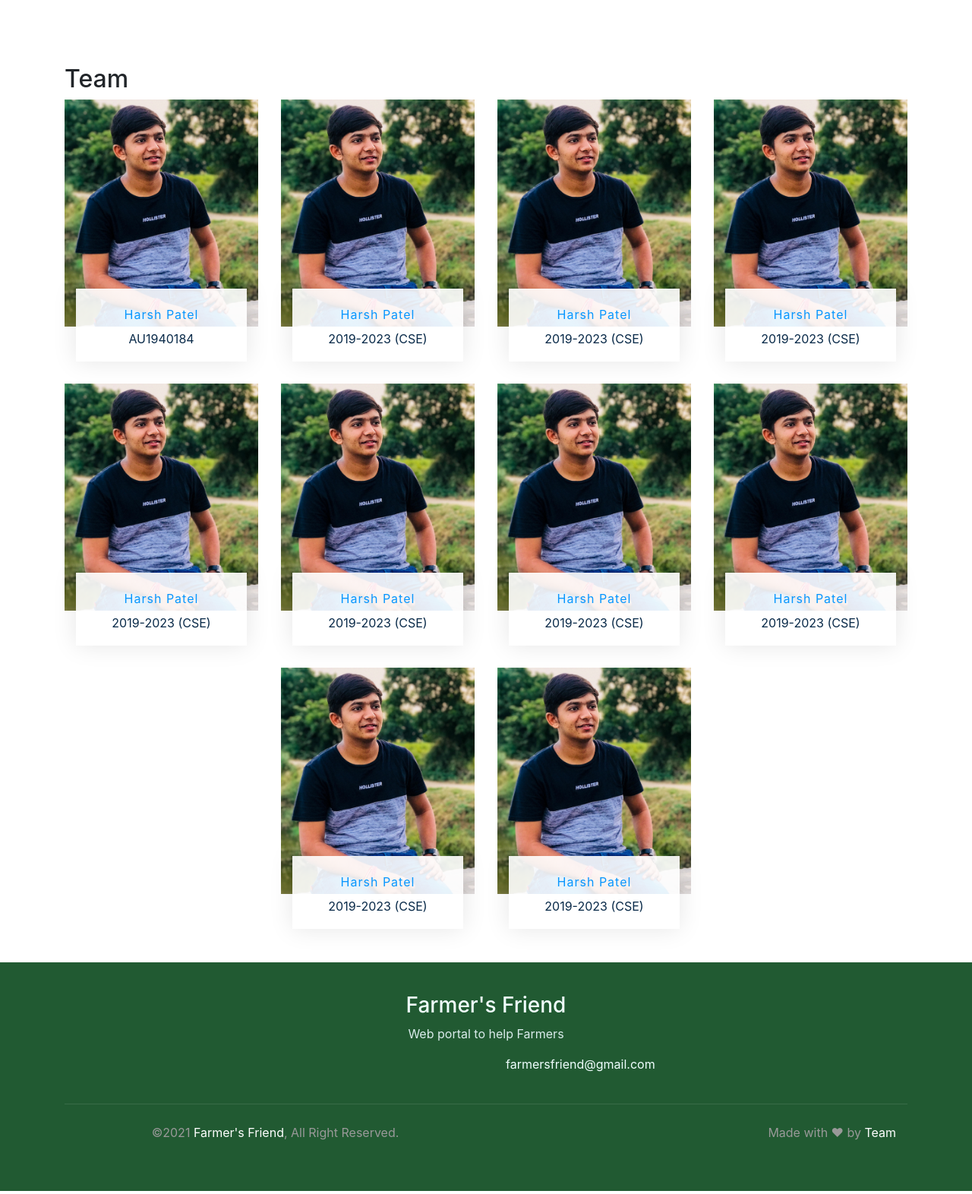
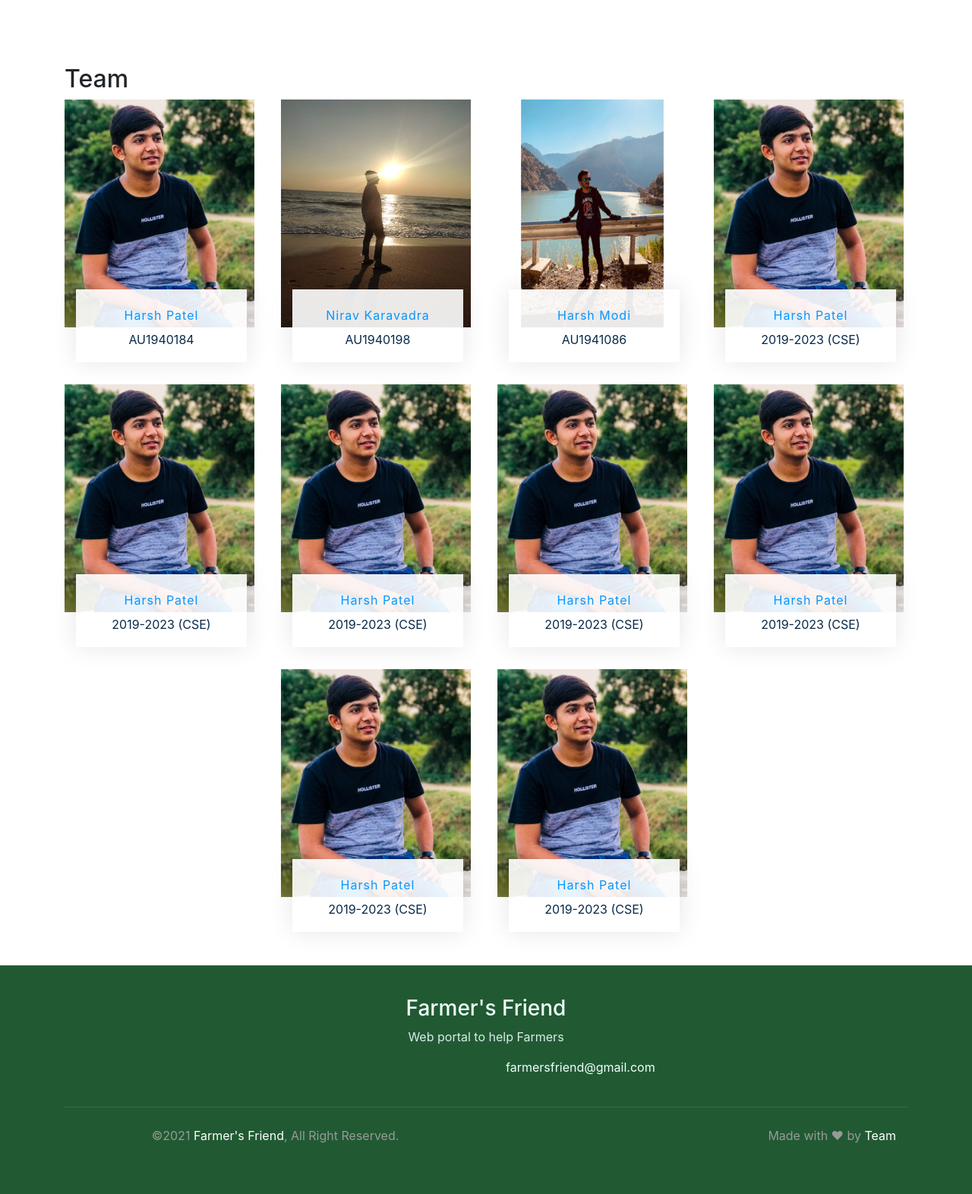
Before and after one commit to UditKapadia/farmers-friend-cgs, a Django app: page /team/ in a window 1280 px wide. Shown: the part 59-1631 px from the top of the page at 76% size. Run offline with Django 3.2, Linux system fonts and the light colour scheme; some libraries are stand-ins or nearby versions.

Commit message:
photos updated

```diff
--- a/farmersfriend/user_sys/static/user_sys/css/base.css
+++ b/farmersfriend/user_sys/static/user_sys/css/base.css
@@ -399,7 +399,8 @@ About US CSS
 }
 
 .team .team-img img {
-    width: 100%;
+    width: 250px;
+    height: 300px;
 }
 
 .team .team-text {
--- a/farmersfriend/user_sys/templates/user_sys/team.html
+++ b/farmersfriend/user_sys/templates/user_sys/team.html
@@ -10,7 +10,7 @@
             <div class="col-lg-3 col-md-6">
                 <div class="team-item">
                     <div class="team-img">
-                        <img src="{% static 'user_sys/images/profile-1.jpg' %}" alt="Team Image">
+                        <img src="{% static 'user_sys/images/HarshPatel-Profile.jpg' %}" alt="Team Image">
                     </div>
                     <div class="team-text">
                         <h2>Harsh Patel</h2>
@@ -28,7 +28,43 @@
             <div class="col-lg-3 col-md-6">
                 <div class="team-item">
                     <div class="team-img">
-                        <img src="{% static 'user_sys/images/profile-1.jpg' %}" alt="Team Image">
+                        <img src="{% static 'user_sys/images/Nirav-Profile.jpeg' %}" alt="Team Image">
+                    </div>
+                    <div class="team-text">
+                        <h2>Nirav Karavadra</h2>
+                        <p>AU1940198</p>
+                        <p>B.tech CSE</p>
+                        <div class="team-social">
+                            <a href=""><i class="fab fa-twitter"></i></a>
+                            <a href=""><i class="fab fa-facebook-f"></i></a>
+                            <a href=""><i class="fab fa-linkedin-in"></i></a>
+                            <a href=""><i class="fab fa-instagram"></i></a>
+                        </div>
+                    </div>
+                </div>
+            </div>
+            <div class="col-lg-3 col-md-6">
+                <div class="team-item">
+                    <div class="team-img">
+                        <img src="{% static 'user_sys/images/HarshModi-Profile.jpeg' %}" alt="Team Image">
+                    </div>
+                    <div class="team-text">
+                        <h2>Harsh Modi</h2>
+                        <p>AU1941086</p>
+                        <p>B.tech CSE</p>
+                        <div class="team-social">
+                            <a href=""><i class="fab fa-twitter"></i></a>
+                            <a href=""><i class="fab fa-facebook-f"></i></a>
+                            <a href=""><i class="fab fa-linkedin-in"></i></a>
+                            <a href=""><i class="fab fa-instagram"></i></a>
+                        </div>
+                    </div>
+                </div>
+            </div>
+            <div class="col-lg-3 col-md-6">
+                <div class="team-item">
+                    <div class="team-img">
+                        <img src="{% static 'user_sys/images/HarshPatel-Profile.jpg' %}" alt="Team Image">
                     </div>
                     <div class="team-text">
                         <h2>Harsh Patel</h2>
@@ -46,7 +82,7 @@
             <div class="col-lg-3 col-md-6">
                 <div class="team-item">
                     <div class="team-img">
-                        <img src="{% static 'user_sys/images/profile-1.jpg' %}" alt="Team Image">
+                        <img src="{% static 'user_sys/images/HarshPatel-Profile.jpg' %}" alt="Team Image">
                     </div>
                     <div class="team-text">
                         <h2>Harsh Patel</h2>
@@ -64,7 +100,7 @@
             <div class="col-lg-3 col-md-6">
                 <div class="team-item">
                     <div class="team-img">
-                        <img src="{% static 'user_sys/images/profile-1.jpg' %}" alt="Team Image">
+                        <img src="{% static 'user_sys/images/HarshPatel-Profile.jpg' %}" alt="Team Image">
                     </div>
                     <div class="team-text">
                         <h2>Harsh Patel</h2>
@@ -82,7 +118,7 @@
             <div class="col-lg-3 col-md-6">
                 <div class="team-item">
                     <div class="team-img">
-                        <img src="{% static 'user_sys/images/profile-1.jpg' %}" alt="Team Image">
+                        <img src="{% static 'user_sys/images/HarshPatel-Profile.jpg' %}" alt="Team Image">
                     </div>
                     <div class="team-text">
                         <h2>Harsh Patel</h2>
@@ -100,43 +136,7 @@
             <div class="col-lg-3 col-md-6">
                 <div class="team-item">
                     <div class="team-img">
-                        <img src="{% static 'user_sys/images/profile-1.jpg' %}" alt="Team Image">
-                    </div>
-                    <div class="team-text">
-                        <h2>Harsh Patel</h2>
-                        <p>2019-2023 (CSE)</p>
-                        <p>Software Engineer At Holla</p>
-                        <div class="team-social">
-                            <a href=""><i class="fab fa-twitter"></i></a>
-                            <a href=""><i class="fab fa-facebook-f"></i></a>
-                            <a href=""><i class="fab fa-linkedin-in"></i></a>
-                            <a href=""><i class="fab fa-instagram"></i></a>
-                        </div>
-                    </div>
-                </div>
-            </div>
-            <div class="col-lg-3 col-md-6">
-                <div class="team-item">
-                    <div class="team-img">
-                        <img src="{% static 'user_sys/images/profile-1.jpg' %}" alt="Team Image">
-                    </div>
-                    <div class="team-text">
-                        <h2>Harsh Patel</h2>
-                        <p>2019-2023 (CSE)</p>
-                        <p>Software Engineer At Holla</p>
-                        <div class="team-social">
-                            <a href=""><i class="fab fa-twitter"></i></a>
-                            <a href=""><i class="fab fa-facebook-f"></i></a>
-                            <a href=""><i class="fab fa-linkedin-in"></i></a>
-                            <a href=""><i class="fab fa-instagram"></i></a>
-                        </div>
-                    </div>
-                </div>
-            </div>
-            <div class="col-lg-3 col-md-6">
-                <div class="team-item">
-                    <div class="team-img">
-                        <img src="{% static 'user_sys/images/profile-1.jpg' %}" alt="Team Image">
+                        <img src="{% static 'user_sys/images/HarshPatel-Profile.jpg' %}" alt="Team Image">
                     </div>
                     <div class="team-text">
                         <h2>Harsh Patel</h2>
@@ -155,7 +155,7 @@
             <div class="col-lg-3 col-md-6">
                 <div class="team-item">
                     <div class="team-img">
-                        <img src="{% static 'user_sys/images/profile-1.jpg' %}" alt="Team Image">
+                        <img src="{% static 'user_sys/images/HarshPatel-Profile.jpg' %}" alt="Team Image">
                     </div>
                     <div class="team-text">
                         <h2>Harsh Patel</h2>
@@ -174,7 +174,7 @@
             <div class="col-lg-3 col-md-6">
                 <div class="team-item">
                     <div class="team-img">
-                        <img src="{% static 'user_sys/images/profile-1.jpg' %}" alt="Team Image">
+                        <img src="{% static 'user_sys/images/HarshPatel-Profile.jpg' %}" alt="Team Image">
                     </div>
                     <div class="team-text">
                         <h2>Harsh Patel</h2>
```
Also changed, not shown: farmersfriend/user_sys/static/user_sys/images/HarshModi-Profile.jpeg (added), farmersfriend/user_sys/static/user_sys/images/HarshPatel-Profile.jpg (renamed from farmersfriend/user_sys/static/user_sys/images/profile-1.jpg), farmersfriend/user_sys/static/user_sys/images/Nirav-Profile.jpeg (renamed from farmersfriend/user_sys/static/user_sys/images/profile-2.jpeg), farmersfriend/user_sys/static/user_sys/images/profile-3.jpeg (deleted).
